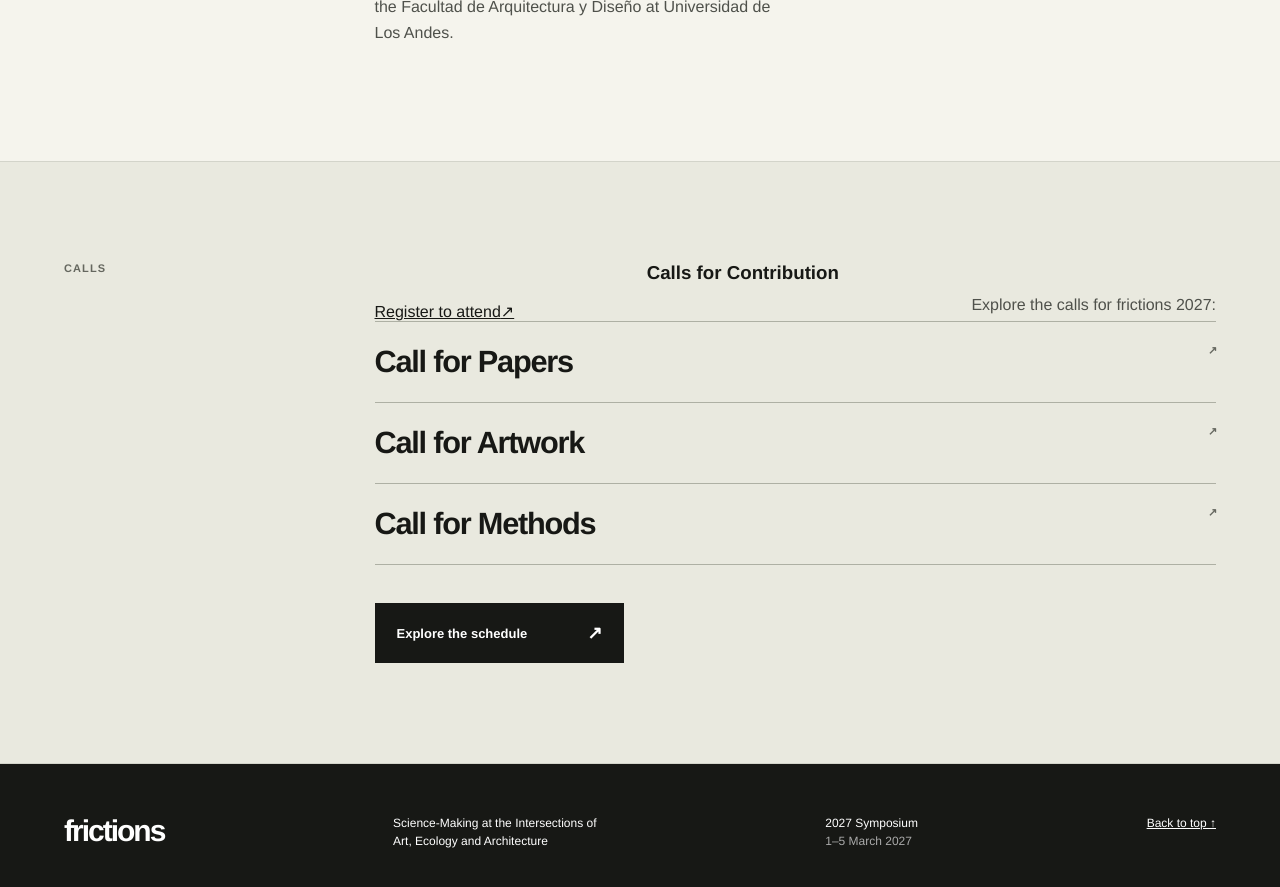
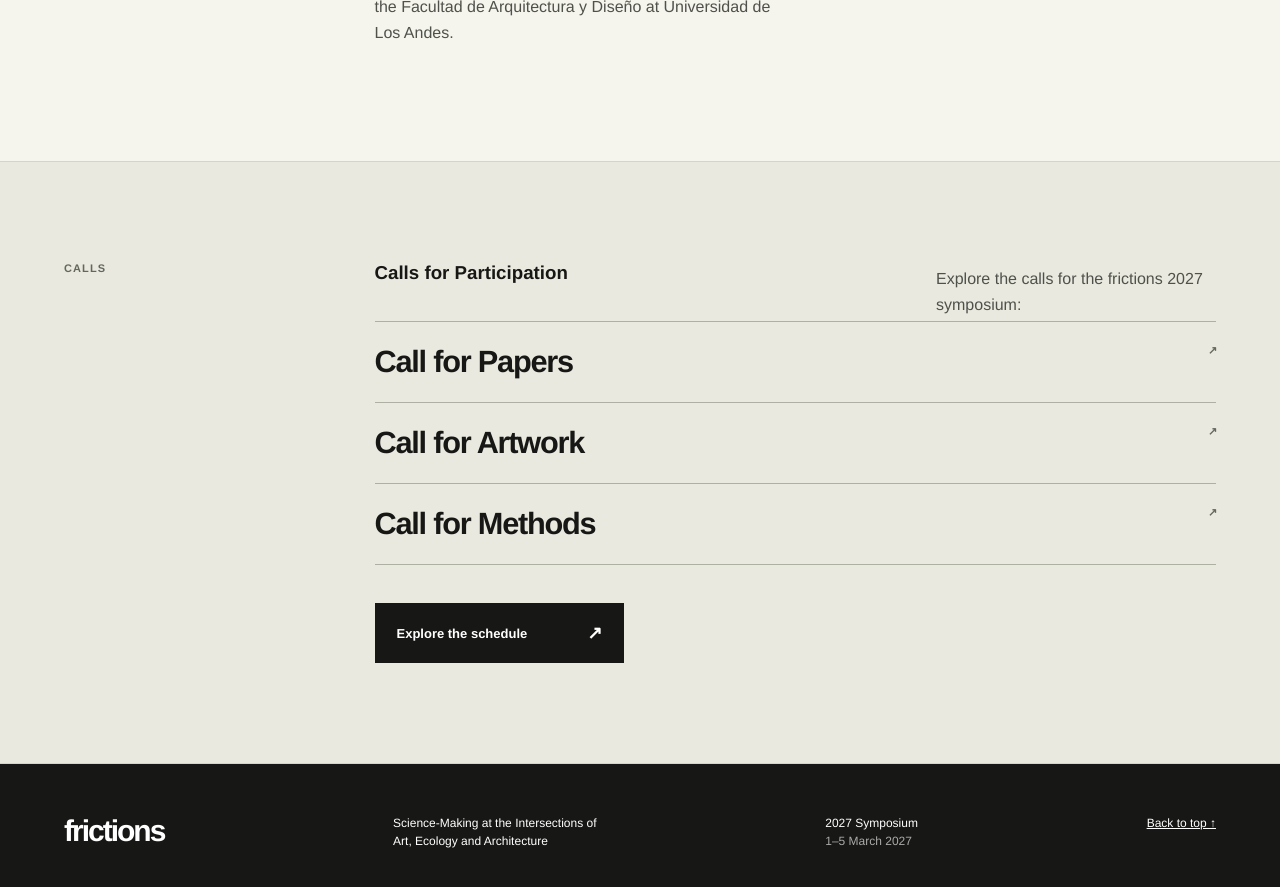
Before and after one commit to rtbs-atlas/frictions.github.io, a Jekyll site: the page built from index.html, in a window 1280 px wide and 900 px high, scrolled down 2035 px. Shown: the top 887 px of the window. Built offline with Jekyll 4.4.1, drawn with Linux system fonts in a browser that asks for light colours.

Commit message:
Change 'Calls for Contribution' to 'Calls for Participation'
Updated section heading and description for calls.

```diff
--- a/index.html
+++ b/index.html
@@ -40,9 +40,8 @@ Set participants include academics and post-graduate students from Universidad d
   <div class="section-label">Calls</div>
   <div class="programme-content">
     <div class="programme-heading">
-      <a href="{{ '/calls/papers/' | relative_url }}">Register to attend<span aria-hidden="true">↗</span></a>
-      <div><h3>Calls for Contribution</h3><br></div>
-      <p>Explore the calls for frictions 2027:</p>
+      <div><h3>Calls for Participation</h3><br></div>
+      <p>Explore the calls for the frictions 2027 symposium:</p>
     </div>
     <div class="programme-list calls-list">
       <a href="{{ '/calls/papers/' | relative_url }}">Call for Papers <span aria-hidden="true">↗</span></a>
```
